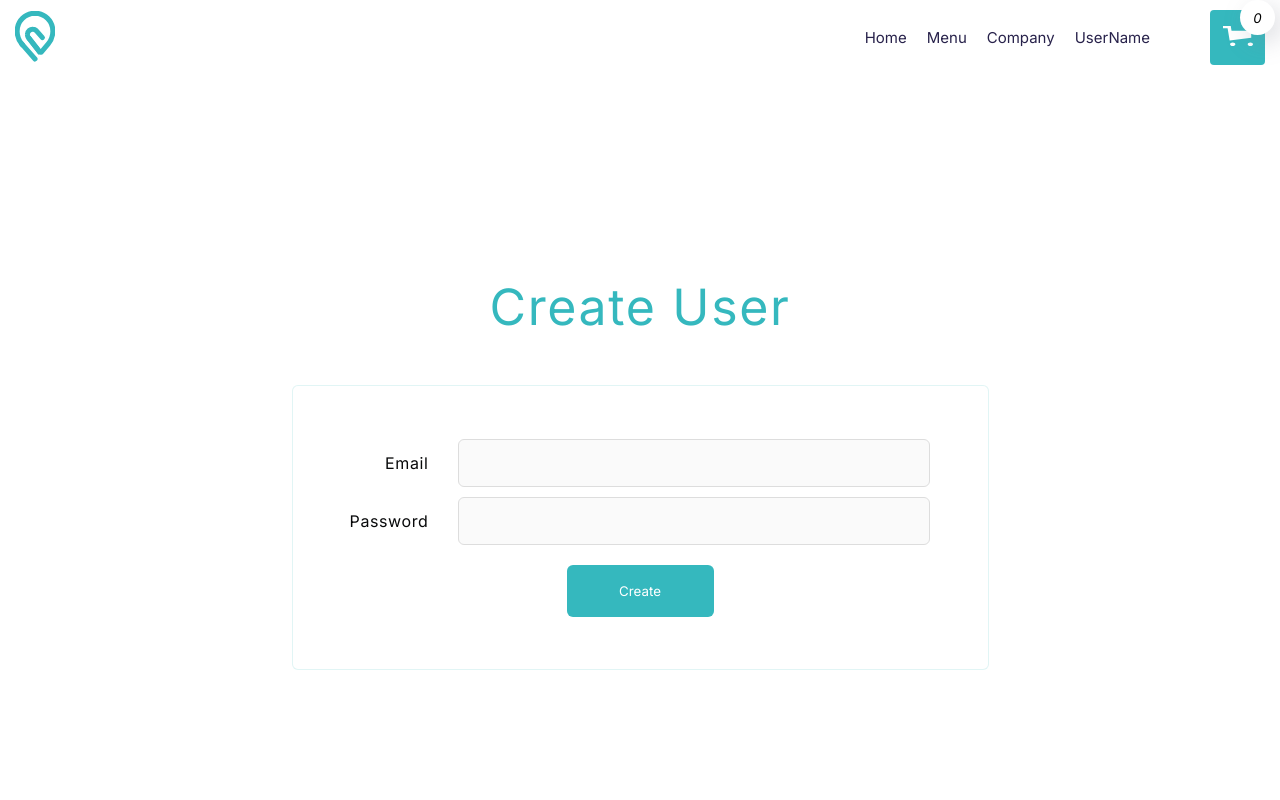
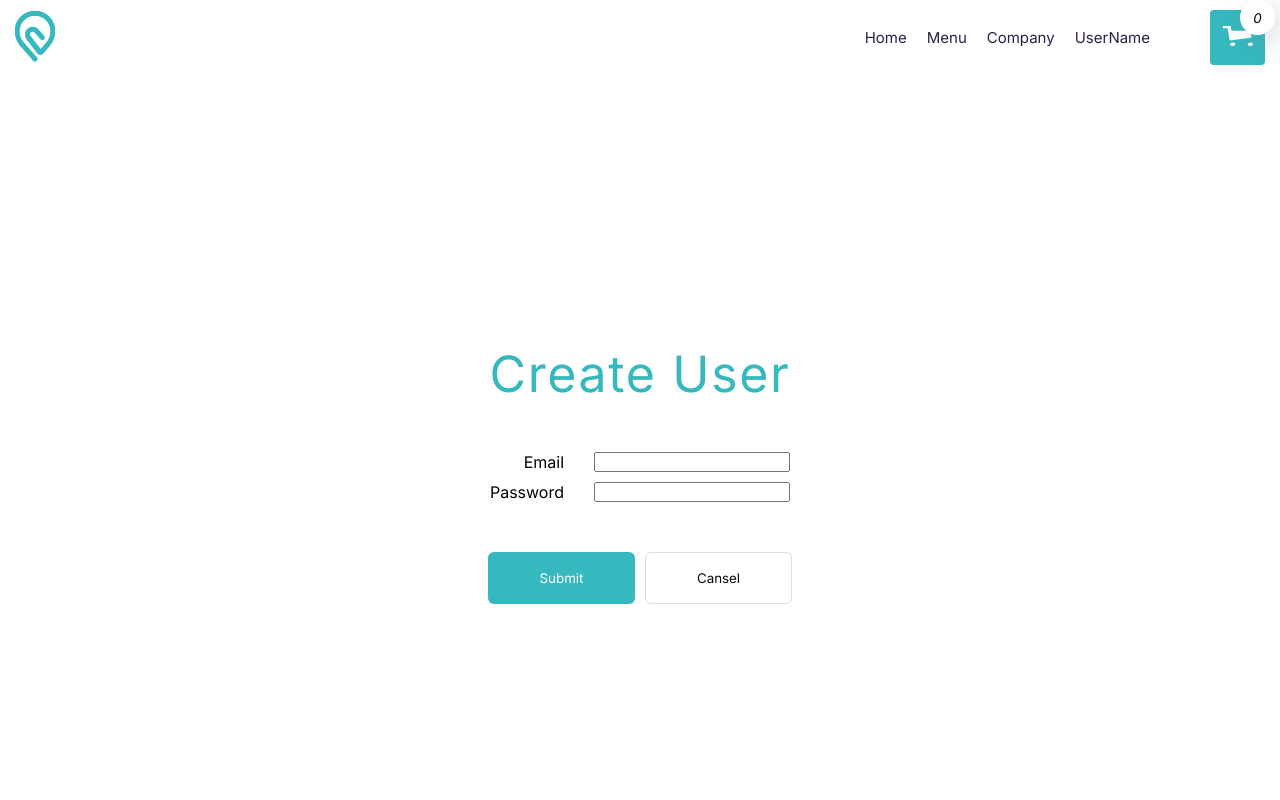
Before and after one commit to oCMEXo/Delivery_Food, a React (Vite) app: page /createUser in a window 1280 px wide. Shown: the top 800 px of the page. Built offline with nearby package versions, Linux system fonts and the light colour scheme; no server answers.

Commit message:
Demo hm--6

```diff
--- a/package.json
+++ b/package.json
@@ -17,8 +17,11 @@
     "preview": "vite preview"
   },
   "dependencies": {
+    "@reduxjs/toolkit": "^2.8.2",
+    "firebase": "^11.7.3",
     "react": "^19.1.0",
     "react-dom": "^19.1.0",
+    "react-redux": "^9.2.0",
     "react-router-dom": "^7.6.0",
     "styled-components": "^6.1.18"
   },
--- a/src/App.jsx
+++ b/src/App.jsx
@@ -1,14 +1,23 @@
 import React from 'react';
-import './App.css';
 import Menu from "./Page/Menu.jsx";
 import Home from "./Page/Home.jsx";
-import Footer from "./Components/Layout/Footer.jsx";
 import Login from "./Page/Login.jsx";
 import CreateUser from "./Page/CreateUser.jsx";
-import {Router} from "react-router-dom";
+import {
+    BrowserRouter as Router,
+    Routes,
+    Route,
+} from 'react-router-dom';
 
 export default function App() {
     return (
-        <CreateUser />
+        <Router>
+            <Routes>
+                <Route path="/" element={<Home/>}/>
+                <Route path="/menu" element={<Menu/>}/>
+                <Route path="/login" element={<Login/>}/>
+                <Route path="/createUser" element={<CreateUser/>}/>
+            </Routes>
+        </Router>
     );
 }
--- /dev/null
+++ b/src/Components/Layout/From.jsx
@@ -0,0 +1,38 @@
+import {useState} from "react";
+
+
+export default function From({handleSubmit}) {
+    const [email, setEmail] = useState("");
+    const [password, setPassword] = useState("");
+    return (
+        <>
+            <div className="input_Info">
+                <div className="email">
+                    <label htmlFor="email">Email</label>
+                    <input
+                        type="email"
+                        value={email}
+                        onChange={(e) => setEmail(e.target.value)}
+                    />
+                </div>
+                <div className="password">
+                    <label htmlFor="password">Password</label>
+                    <input
+                        type="password"
+                        value={password}
+                        onChange={(e) => setPassword(e.target.value)}
+                    />
+                </div>
+            </div>
+            <div className="btn_Form">
+                <button
+                    type="submit"
+                    className='submit'
+                    onClick={ () => handleSubmit(email, password)}
+                >Submit
+                </button>
+                <button className='cancel'>Cansel</button>
+            </div>
+        </>
+    )
+}
--- a/src/Components/Layout/Header.jsx
+++ b/src/Components/Layout/Header.jsx
@@ -1,15 +1,18 @@
 import React from "react";
 import '../../App.css';
-
+import {useNavigate} from "react-router-dom";
 
 import Logo from "../../assets/logo.svg";
 import Basket from "../../assets/resp.svg";
 
 export default function Header({getTotalQuantity}){
+    const push = useNavigate();
         return (
                 <header>
                     <div className="contentHeader-Menu">
-                        <button className="logo"><img src={Logo} alt="logo" /></button>
+                        <button className="logo"
+                            onClick={() => push("/")}
+                        ><img src={Logo} alt="logo" /></button>
                         <div className="buttonHeader-Menu">
                             <div className="buttonNavigation">
                                 <a href="#">Home</a>
--- /dev/null
+++ b/src/Components/hooks/use-auth.js
@@ -0,0 +1,12 @@
+import {useSelector} from 'react-redux';
+
+export function useAuth() {
+    const {email, token, id} = useSelector(state => state.user);
+
+    return {
+        isAuth: !!email,
+        email,
+        token,
+        id,
+    }
+}
--- /dev/null
+++ b/src/Components/redux/index.js
@@ -0,0 +1,9 @@
+import {configureStore} from "@reduxjs/toolkit";
+import userReducer from "./slices/usersSlice";
+
+
+export const store = configureStore({
+    reducer: {
+        user: userReducer,
+    },
+})
--- /dev/null
+++ b/src/Components/redux/slices/usersSlice.js
@@ -0,0 +1,28 @@
+import {createSlice} from '@reduxjs/toolkit';
+
+const initialState= {
+    email: null,
+    token: null,
+    id: null,
+}
+
+const usersSlice = createSlice({
+    name: 'users',
+    initialState,
+    reducers: {
+        setUser(state, action){
+            state.email = action.payload.email;
+            state.token = action.payload.token;
+            state.id = action.payload.id;
+        },
+        removeUser(state){
+            state.email = null;
+            state.token = null;
+            state.id = null;
+        },
+    }
+})
+
+
+export const {setUser, removeUser} = usersSlice.actions;
+export default usersSlice.reducer;
--- a/src/Page/CreateUser.jsx
+++ b/src/Page/CreateUser.jsx
@@ -1,28 +1,53 @@
 import Header from "../Components/Layout/Header.jsx";
 import Footer from "../Components/Layout/Footer.jsx";
-
+import Form from "../Components/Layout/From.jsx";
+import {useDispatch} from "react-redux";
+import {getAuth, signInWithEmailAndPassword} from "firebase/auth";
+import {setUser} from "../Components/redux/slices/usersSlice.js";
+import {useNavigate} from "react-router-dom";
 
 export default function CreateUser(){
+    const dispatch = useDispatch();
+    const push = useNavigate();
+
+    const handleRegister = (email, password) => {
+        const auth = getAuth();
+        signInWithEmailAndPassword(auth, email, password)
+            .then(({user}) => {
+                console.log(user);
+                dispatch(setUser({
+                    email: user.email,
+                    id: user.uid,
+                    token: user.refreshToken,
+                }))
+                push("/");
+            })
+            .catch(console.error);
+    }
+
     return (
         <>
             <Header />
             <section className="login-font">
                 <h1>Create User</h1>
-                <form action="">
-                    <div className="input_Info">
-                        <div className="email">
-                            <label htmlFor="email">Email</label>
-                            <input type="email" />
-                        </div>
-                        <div className="password">
-                            <label htmlFor="password">Password</label>
-                            <input type="password" />
-                        </div>
-                    </div>
-                    <div className="btn_Form">
-                        <button type="submit" className='submit'>Create</button>
-                    </div>
-                </form>
+                {/*<form action="">*/}
+                {/*    <div className="input_Info">*/}
+                {/*        <div className="email">*/}
+                {/*            <label htmlFor="email">Email</label>*/}
+                {/*            <input type="email" />*/}
+                {/*        </div>*/}
+                {/*        <div className="password">*/}
+                {/*            <label htmlFor="password">Password</label>*/}
+                {/*            <input type="password" />*/}
+                {/*        </div>*/}
+                {/*    </div>*/}
+                {/*    <div className="btn_Form">*/}
+                {/*        <button type="submit" className='submit'>Create</button>*/}
+                {/*    </div>*/}
+                {/*</form>*/}
+                <Form
+                    handleSubmit={handleRegister}
+                />
             </section>
             <Footer />
         </>
--- a/src/Page/Home.jsx
+++ b/src/Page/Home.jsx
@@ -2,14 +2,32 @@ import React from 'react';
 import Header from "../Components/Layout/Header.jsx";
 import HomeComponent from "../Components/ContentMenu/HomeComponent.jsx";
 import Footer from "../Components/Layout/Footer.jsx";
-
+import { useAuth } from "../Components/hooks/use-auth.js";
+import {useDispatch} from "react-redux";
+import {removeUser} from "../Components/redux/slices/usersSlice.js";
+import { useNavigate } from "react-router-dom";
 
 export default function Home() {
-    return (
+    const {isAuth, email} = useAuth();
+    const dispatch = useDispatch();
+
+    return isAuth ? (
         <>
             <Header/>
+            <button
+                onClick={() => dispatch(removeUser())}
+            >Logout
+            </button>
             <HomeComponent/>
             <Footer/>
         </>
+    ) : (
+        <div>
+            <p>Welvome</p>
+            <button
+                onClick={() => dispatch(removeUser())}
+            >Logout
+            </button>
+        </div>
     )
 }
--- a/src/Page/Login.jsx
+++ b/src/Page/Login.jsx
@@ -1,31 +1,59 @@
 import Header from "../Components/Layout/Header.jsx";
 import Footer from "../Components/Layout/Footer.jsx";
+import Form from "../Components/Layout/From.jsx";
+import { useNavigate } from "react-router-dom";
+import {useDispatch} from "react-redux";
+import {setUser} from "../Components/redux/slices/usersSlice.js";
+import {getAuth, signInWithEmailAndPassword} from "firebase/auth";
+
+export default function Login() {
+    const dispatch = useDispatch();
+    const push = useNavigate();
 
 
-export default function Login(){
+    const handleSubmit = (email, password) => {
+        const auth = getAuth();
+        signInWithEmailAndPassword(auth, email, password)
+            .then(({user}) => {
+                console.log(user);
+                dispatch(setUser({
+                    email: user.email,
+                    id: user.uid,
+                    token: user.refreshToken,
+                }))
+                push("/");
+        })
+            .catch(error => console.error(error));
+    }
+
     return (
         <>
-        <Header />
+            <Header/>
             <section className="login-font">
                 <h1>Login</h1>
-                <form action="">
-                    <div className="input_Info">
-                        <div className="email">
-                            <label htmlFor="email">Email</label>
-                            <input type="email" />
-                        </div>
-                        <div className="password">
-                            <label htmlFor="password">Password</label>
-                            <input type="password" />
-                        </div>
-                    </div>
-                    <div className="btn_Form">
-                        <button type="submit" className='submit'>Submit</button>
-                        <button className='cancel'>Cansel</button>
-                    </div>
-                </form>
+                {/*<form action="">*/}
+                    {/*<form action="">*/}
+                    {/*    <div className="input_Info">*/}
+                    {/*        <div className="email">*/}
+                    {/*            <label htmlFor="email">Email</label>*/}
+                    {/*            <input type="email" />*/}
+                    {/*        </div>*/}
+                    {/*        <div className="password">*/}
+                    {/*            <label htmlFor="password">Password</label>*/}
+                    {/*            <input type="password" />*/}
+                    {/*        </div>*/}
+                    {/*    </div>*/}
+                    {/*    <div className="btn_Form">*/}
+                    {/*        <button type="submit" className='submit'>Submit</button>*/}
+                    {/*        <button className='cancel'>Cansel</button>*/}
+                    {/*    </div>*/}
+                    {/*</form>*/}
+                    <Form
+                        handleSubmit={handleSubmit}
+                    />
+                {/*</form>*/}
             </section>
-        <Footer />
+            <Footer/>
         </>
     )
 }
--- /dev/null
+++ b/src/fire_base.js
@@ -0,0 +1,15 @@
+import { initializeApp } from "firebase/app";
+// import { getAnalytics } from "firebase/analytics";
+// console.log(import.meta.env)
+const firebaseConfig = {
+    apiKey: import.meta.env.VITE_APP_FIREBACE_API_KEY,
+    authDomain: import.meta.env.VITE_APP_AUTH_DOMAIN,
+    projectId: import.meta.env.VITE_APP_PROJECT_ID,
+    storageBucket: import.meta.env.VITE_APP_STORAGE_BUCKET,
+    messagingSenderId: import.meta.env.VITE_APP_MESSAGING_SENDER_ID,
+    appId: import.meta.env.VITE_APP_APP_ID,
+    measurementId: import.meta.env.VITE_APP_MEASUREMENT_ID
+};
+
+const app = initializeApp(firebaseConfig);
+// const analytics = getAnalytics(app);
--- a/src/main.jsx
+++ b/src/main.jsx
@@ -1,9 +1,15 @@
-import { StrictMode } from 'react'
-import { createRoot } from 'react-dom/client'
+import {StrictMode} from 'react'
+import {createRoot} from 'react-dom/client'
+import {Provider} from 'react-redux'
+import {store} from './Components/redux/index.js'
 import App from './App.jsx'
+import './App.css';
+import './fire_base.js'
 
 createRoot(document.getElementById('root')).render(
-  <StrictMode>
-    <App />
-  </StrictMode>,
+    <StrictMode>
+        <Provider store={store}>
+            <App/>
+        </Provider>
+    </StrictMode>,
 )
```
Also changed, not shown: 1 other file (tests, documents, lock files or other folders).
